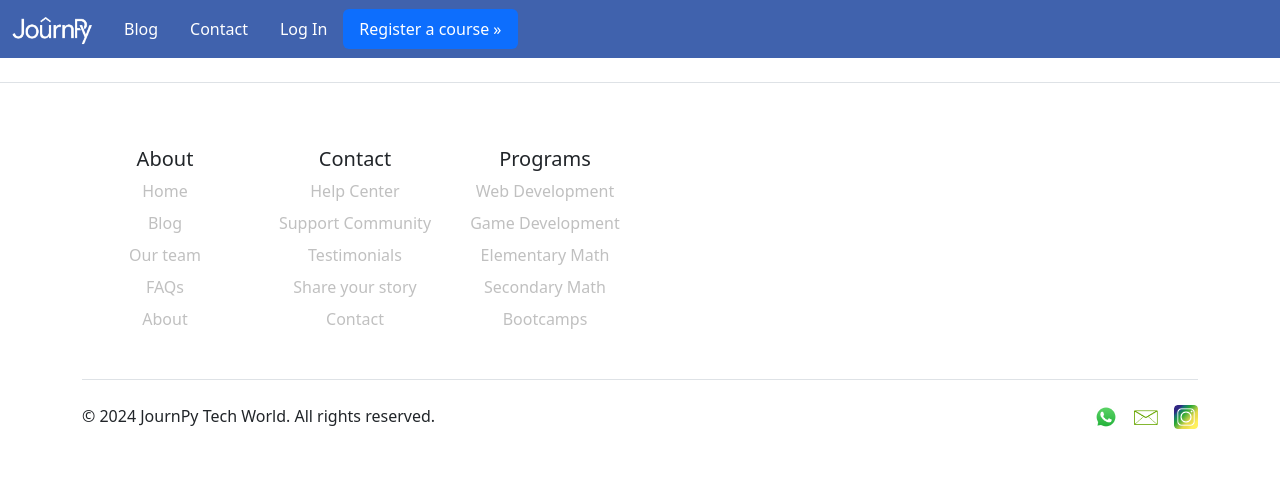
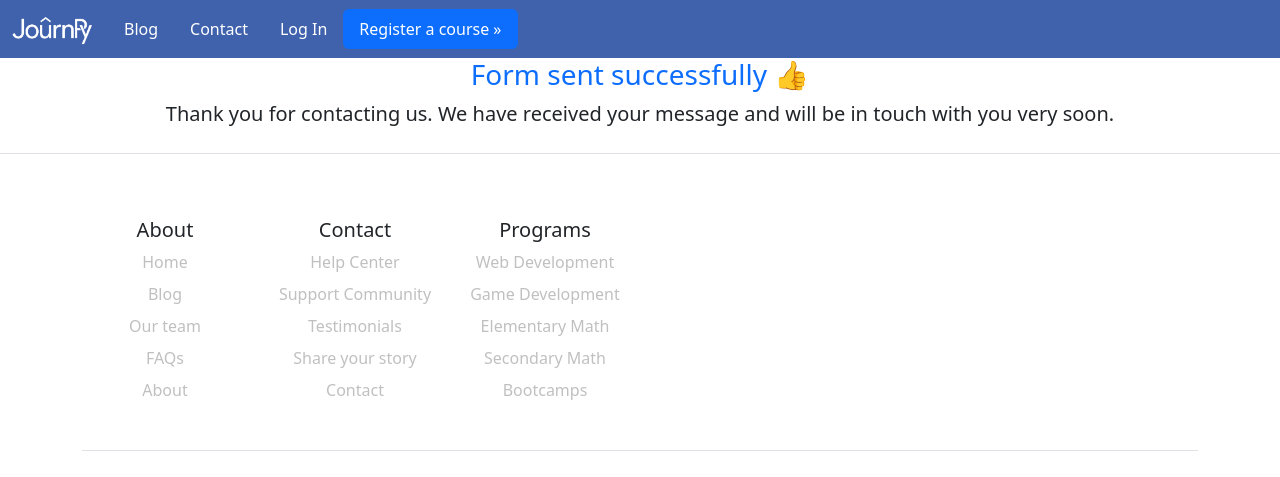
Before and after one commit to journpy/journpy2, a Django app: template templates/success.html in a window 1280 px wide. Shown: the top 477 px of the page. Run offline with Django 5.2, Linux system fonts and the light colour scheme; the template is opened without the code that fills it, so the values that code supplies are empty.

Commit message:
updated contact

```diff
--- a/templates/success.html
+++ b/templates/success.html
@@ -1,2 +1,9 @@
 {% extends 'base.html' %}
-<h3>Success</h3>
+{% block title %}Success{% endblock %}
+
+{% block content %}
+<h3 class="text-primary">Form sent successfully 👍</h3>
+<p class="lead">
+    Thank you for contacting us. We have received your message and will be in touch with you very soon.
+</p>
+{% endblock %}
```
